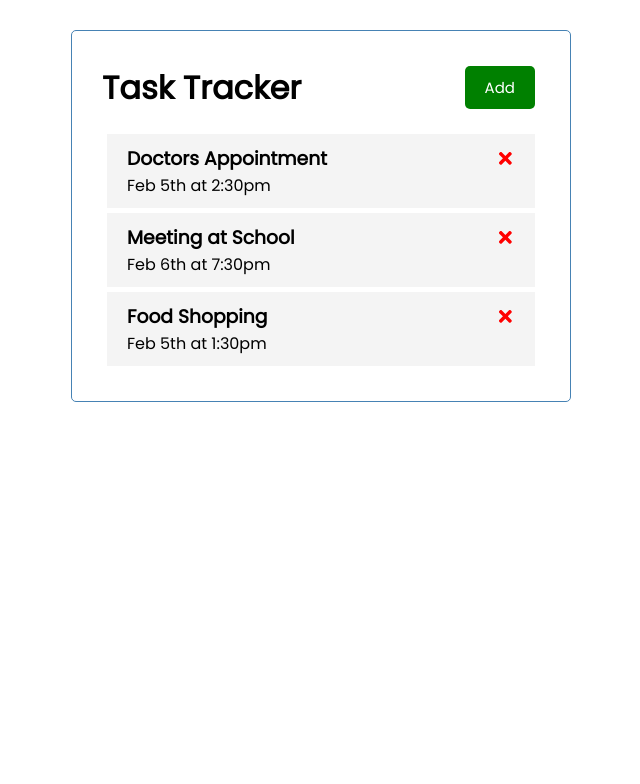
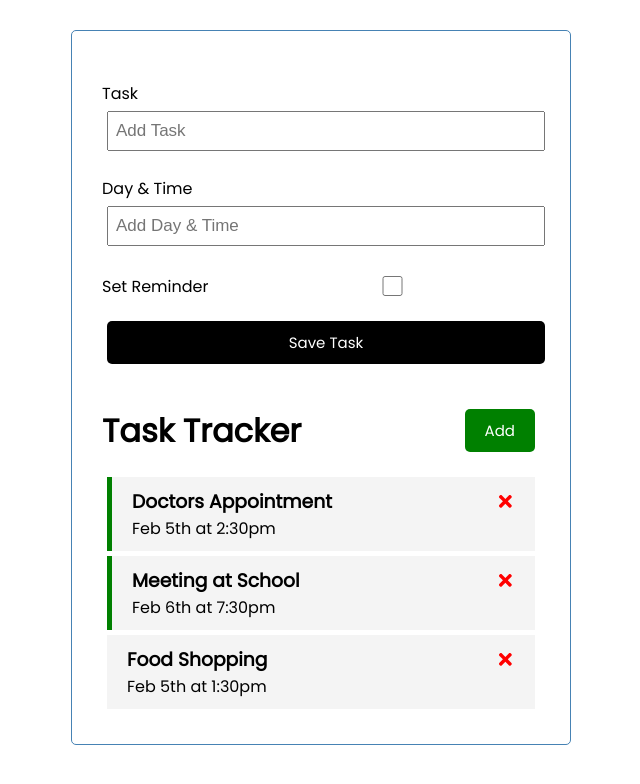
Before and after one commit to osigie/react-task-tracker, a React (Create React App) app: page / in a window 1280 px wide. Shown: the top 784 px of the page, without its empty margins (319-959 px from the left). Built offline with nearby package versions, Linux system fonts and the light colour scheme; the HTML template or start-up script is replaced by a standard one.

Commit message:
added form

```diff
--- a/src/App.js
+++ b/src/App.js
@@ -1,7 +1,7 @@
 import Header from "./components/Header"
 import Tasks from "./components/Tasks"
 import { useState } from "react";
-
+import AddTask from "./components/AddTask"
 
 
 function App() {
@@ -22,17 +22,23 @@ function App() {
     { id: 3, text: "Food Shopping", day: "Feb 5th at 1:30pm", reminder: false },
   ]);
 
-
+//Delete Task
 const deleteTask= (id)=>{
 setTasks(tasks.filter((each)=>each.id !== id))
 }
 
+//Toggle Reminder
+const toggleReminder= (id)=>{
+setTasks(tasks.map((each)=> each.id === id ? {...each, reminder: !each.reminder}: each))
+}
+
   return (
     <div className="container">
+      <AddTask/>
  {/* <Header title = "it is what it is" txt = {{color: "green", backgroundColor: "grey"}} /> */}
  {/* <Header title = "it is what it is" > </Header> */}
  <Header />
- {(tasks.length === 0) ? "No tasks" :  <Tasks tasks = {tasks} deleteEach = {deleteTask}/>}
+ {(tasks.length === 0) ? "No tasks" :  <Tasks tasks = {tasks} deleteEach = {deleteTask} toggled = {toggleReminder}/>}
 
     </div>
   );
--- /dev/null
+++ b/src/components/AddTask.js
@@ -0,0 +1,21 @@
+const AddTask = () => {
+  return (
+    <form className="add-form">
+      <div className="form-control">
+        <label>Task</label>
+        <input type="text" placeholder="Add Task"></input>
+      </div>
+      <div className="form-control">
+        <label>Day & Time</label>
+        <input type="text" placeholder="Add Day & Time"></input>
+      </div>
+      <div className="form-control form-control-check">
+        <label>Set Reminder</label>
+        <input type="checkbox"></input>
+      </div>
+      <input type="submit" value="Save Task"  className = "btn btn-block"/>
+    </form>
+  );
+};
+
+export default AddTask;
--- a/src/components/Tasks.js
+++ b/src/components/Tasks.js
@@ -1,9 +1,9 @@
 import Task from "./Task";
-const Tasks = ({ tasks,deleteEach }) => {
+const Tasks = ({ tasks,deleteEach,toggled }) => {
   return (
     <>
       {tasks.map((task) => {
-        return <Task key={task.id} task={task} deleteEach = {deleteEach}/>;
+        return <Task key={task.id} task={task} deleteEach = {deleteEach} toggled = {toggled}/>;
       })}
     </>
   );
--- a/src/components/task.js
+++ b/src/components/task.js
@@ -1,10 +1,10 @@
 import { FaTimes  } from "react-icons/fa";
-const task = ({ task, deleteEach}) => {
+const task = ({ task, deleteEach, toggled}) => {
   return (
-    <div className="task">
+    <div className={`task ${task.reminder ? "reminder" : null} `} onDoubleClick={()=>toggled(task.id)}>
       <h3>
         {task.text}
-        <FaTimes style = {faStyle} onClick = { ()=>deleteEach(task.id)}/>
+        <FaTimes style = {faStyle} onClick = { ()=>deleteEach(task.id)} />
       </h3>
       <p>{task.day}</p>
     </div>
```
